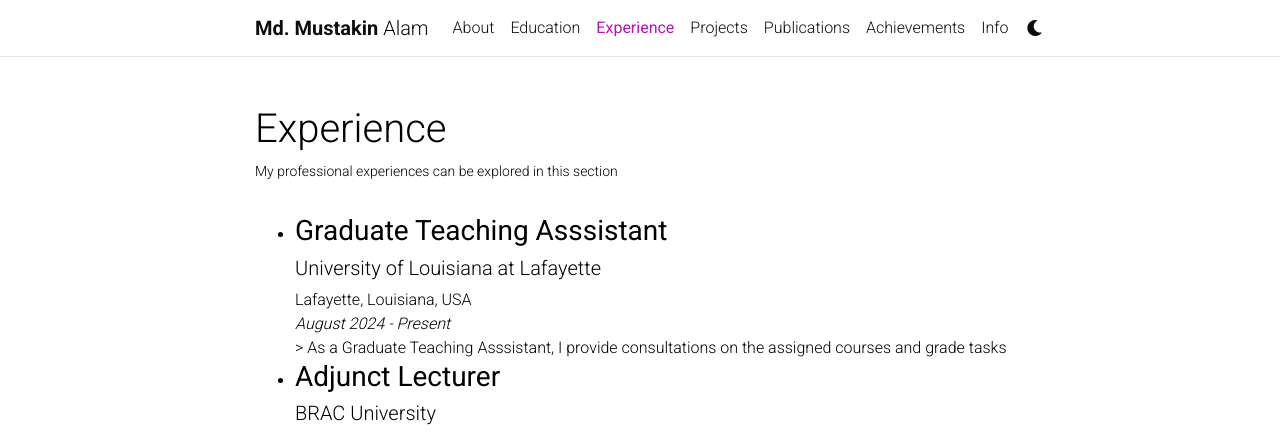
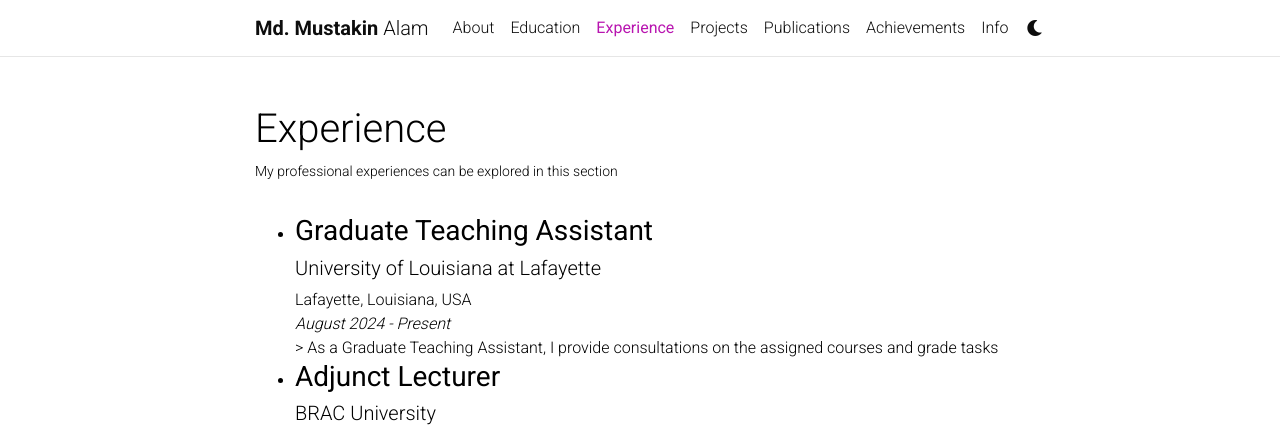
Before and after one commit to mustakinalam/mustakinalam.github.io, a Jekyll site: the page built from _pages/experience.md, in a window 1280 px wide and 900 px high. Shown: the top 436 px of the window. Built offline with Jekyll 4.4.1, drawn with Linux system fonts in a browser that asks for light colours; comment, search, counter and statistics services are not loaded; a style sheet for code colours, icons or effects is not loaded.

Commit message:
cv update

```diff
--- a/_pages/experience.md
+++ b/_pages/experience.md
@@ -8,12 +8,12 @@ nav_order: 3
 ---
 
 <ul>
-<li><h3><b>Graduate Teaching Asssistant</b></h3></li>
+<li><h3><b>Graduate Teaching Assistant</b></h3></li>
 <h5>University of Louisiana at Lafayette</h5>
 Lafayette, Louisiana, USA <br>
 <i>August 2024 - Present</i><br>
 
-> As a Graduate Teaching Asssistant, I provide consultations on the assigned courses and grade tasks <br>
+> As a Graduate Teaching Assistant, I provide consultations on the assigned courses and grade tasks <br>
 
 
 <li><h3><b>Adjunct Lecturer</b></h3></li>
```
Also changed, not shown: 1 other file.
